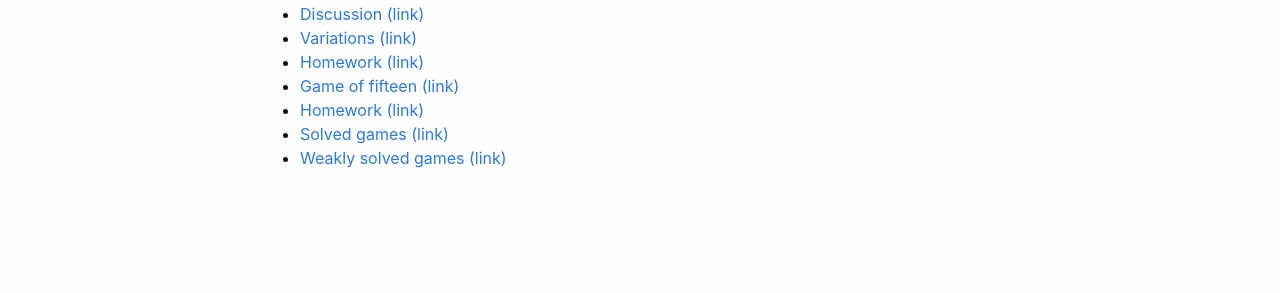
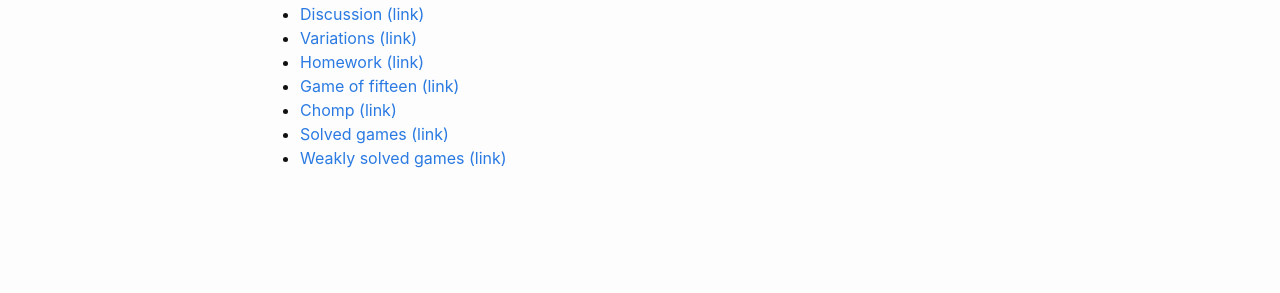
Before and after one commit to wcasper/math180fall2024, a Jekyll site: the page built from _topics/topic01-tic-tac-toe.md, in a window 1280 px wide. Shown: the part 192-485 px from the top of the page. Built offline with Jekyll 4.4.1, drawn with Linux system fonts in a browser that asks for light colours.

Commit message:
fixed link

```diff
--- a/_topics/topic01-tic-tac-toe.md
+++ b/_topics/topic01-tic-tac-toe.md
@@ -8,6 +8,6 @@ title: Topic 01 -- Tic-tac-toe
 * [Variations (link)](/math180fall2024/modules/tic-tac-toe/variations)
 * [Homework (link)](/math180fall2024/modules/tic-tac-toe/homework)
 * [Game of fifteen (link)](/math180fall2024/modules/tic-tac-toe/game-of-fifteen)
-* [Homework (link)](/math180fall2024/modules/tic-tac-toe/chomp)
+* [Chomp (link)](/math180fall2024/modules/tic-tac-toe/chomp)
 * [Solved games (link)](/math180fall2024/modules/tic-tac-toe/solved-games)
 * [Weakly solved games (link)](/math180fall2024/modules/tic-tac-toe/weakly-solved-games)
```
